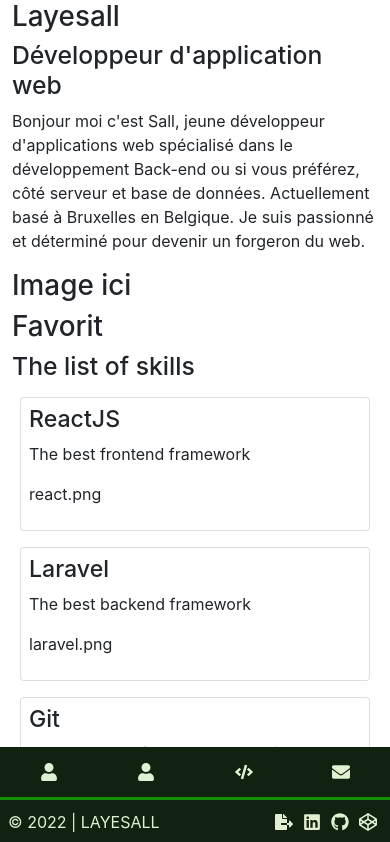
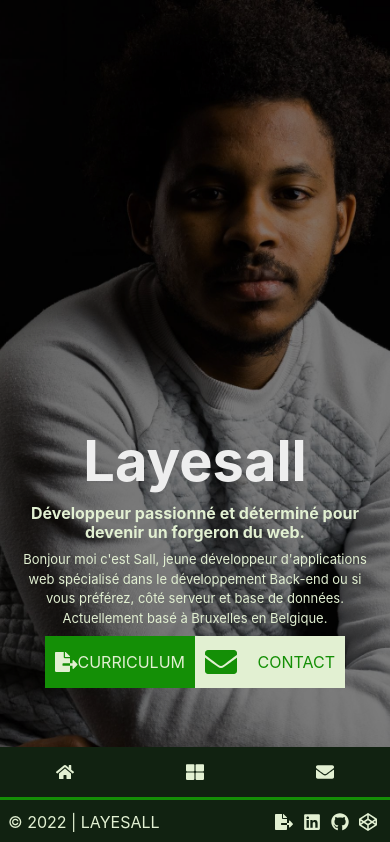
Before and after one commit to layesall/cvitae, a React (Create React App) app: page / in a window 390 px wide. Shown: the top 842 px of the page. Built offline with nearby package versions, Linux system fonts and the light colour scheme.

Commit message:
About Component added, Responsive

```diff
--- /dev/null
+++ b/src/components/About/About.css
@@ -0,0 +1,140 @@
+/*
+---| about-component
+------------------------------
+*/
+.about-component {
+  display: flex;
+  justify-content: space-evenly;
+  align-items: center;
+  background: var(--dark);
+  width: 100%;
+  min-height: calc(100vh - 103px);
+  margin-bottom: 3rem;
+}
+
+.about-image {
+  background: url('../../assets/me/me1.jpg') no-repeat top/cover;
+  filter: brightness(75%);
+  width: 100%;
+  height: 100vh;
+}
+
+.about-item {
+  display: flex;
+  flex-flow: column;
+  justify-content: center;
+  align-items: flex-start;
+  width: 100%;
+  padding: 1rem;
+  color: var(--secondary);
+}
+
+.about-item-title {
+  color: var(--green);
+  font-size: 7rem;
+  font-weight: bolder;
+}
+
+.about-item-subtitle {
+  font-size: 3rem;
+  font-weight: bolder;
+}
+
+.about-item-text {
+  font-size: 1rem;
+  margin: 2rem 0;
+
+}
+
+.btn-curriculum-group {
+  display: flex;
+  margin: .5rem 0;
+}
+
+.btn-curriculum {
+  display: flex;
+  justify-content: space-between;
+  align-items: center;
+  color: var(--secondary);
+  background: var(--green);
+  text-decoration: none;
+  width: 150px;
+  padding: 10px;
+}
+
+.btn-curriculum:hover {
+  color: inherit;
+  opacity: .8;
+  transition: all .2s ease-in-out;
+}
+
+.btn-curriculum:nth-child(2){
+  color: var(--green);
+  background: var(--secondary);
+}
+
+.cv-icon {
+  font-size: 2rem;
+}
+
+.cv-text {
+  display: flex;
+  justify-content: center;
+  align-items: center;
+  text-transform: uppercase;
+}
+
+@media screen and (max-width: 1320px) {
+
+  .about-item-title {
+    font-size: 3.5rem;
+  }
+
+  .about-item-subtitle {
+    font-size: 1.5rem;
+    font-weight: bolder;
+  }
+
+
+}
+
+@media screen and (max-width: 768px) {
+
+  .about-component {
+    position: relative;
+    height: calc(100vh - 100px);
+  }
+
+  .about-image {
+    filter: brightness(50%);
+  }
+
+  .about-item {
+    position: absolute;
+    bottom: 2rem;
+    justify-content: flex-end;
+    align-items: center;
+  }
+
+  .about-item-title {
+    color: var(--light);
+    font-size: 3.5rem;
+  }
+
+  .about-item-subtitle {
+    font-size: 1rem;
+    font-weight: bolder;
+    text-align: center;
+  }
+
+  .about-item-text {
+    font-size: small;
+    text-align: center;
+    margin: 0;
+  }
+
+  .btn-curriculum {
+    font-size: 1rem;
+  }
+
+}
--- /dev/null
+++ b/src/components/About/About.jsx
@@ -0,0 +1,31 @@
+import React from "react";
+import { FaFileExport, FaEnvelope } from "react-icons/fa";
+import "./About.css";
+
+import { AppConfig } from "../../config/AppConfig";
+import curriculum from '../../assets/cv/layesall-cv.pdf';
+
+export default function About() {
+  return (
+    <div id="about" className="about-component">
+      <div className="about-image"></div>
+      <div className="about-item">
+        <h1 className="about-item-title">{AppConfig("app").app_name}</h1>
+        <h2 className="about-item-subtitle">
+          {AppConfig("app").app_shortname}
+        </h2>
+        <p className="about-item-text">{AppConfig("app").app_descriptions}</p>
+        <div className="btn-curriculum-group">
+        <a href={curriculum} title="Mon Curriculum Vitae" className="btn-curriculum">
+          <FaFileExport className="cv-icon" />
+          <span className="cv-text">Curriculum</span>
+        </a>
+        <a href="#contact" title="Me contacter" className="btn-curriculum">
+          <FaEnvelope className="cv-icon" />
+          <span className="cv-text">Contact</span>
+        </a>
+        </div>
+      </div>
+    </div>
+  );
+}
--- a/src/components/Footer/Footer.jsx
+++ b/src/components/Footer/Footer.jsx
@@ -1,9 +1,8 @@
 import React from "react";
 import { Link } from "react-router-dom";
 import {
-  FaUser,
-  FaCode,
-  FaTools,
+  FaHome,
+  FaThLarge,
   FaEnvelope,
   FaFileExport,
   FaLinkedin,
@@ -18,16 +17,12 @@
     <footer className="footer-component">
       <div className="footer-top">
         <div className="ft-nav-group">
-          <a href="/" className="ft-nav-link" title="Layesall">
-            <FaUser className="ft-nav-icon" />
+          <a href="#about" className="ft-nav-link" title="Layesall">
+            <FaHome className="ft-nav-icon" />
             <span className="ft-nav-text">Layesall</span>
           </a>
-          <a href="#about" className="ft-nav-link" title="Layesall">
-            <FaUser className="ft-nav-icon" />
-            <span className="ft-nav-text">Skills</span>
-          </a>
-          <a href="#portfolio" className="ft-nav-link" title="Realisations">
-            <FaCode className="ft-nav-icon" />
+          <a href="#realizations" className="ft-nav-link" title="Realisations">
+            <FaThLarge className="ft-nav-icon" />
             <span className="ft-nav-text">Réalisations</span>
           </a>
           <a href="#contact" className="ft-nav-link" title="Contact">
--- a/src/components/Welcome/Welcome.jsx
+++ b/src/components/Welcome/Welcome.jsx
@@ -4,45 +4,14 @@
 
 import { AppConfig } from "../../config/AppConfig";
 import Footer from "../Footer/Footer";
+import About from "../About/About";
 
 export default function Welcome() {
   return (
     <>
-      <div id="about" className="welcome-component">
-        <Container>
-          <Row>
-            <Col md={8}>
-              <Row>
-                <Col>
-                  <h1> {AppConfig("app").app_name} </h1>
-                  <h2> {AppConfig("app").app_shortname} </h2>
-                  <p> {AppConfig("app").app_descriptions} </p>
-                </Col>
-              </Row>
-            </Col>
-            <Col md={4}>
-              {" "}
-              <h1>Image ici</h1>{" "}
-            </Col>
-          </Row>
-          <Row>
-            <Col md={4}>
-              <h1> {AppConfig("skills").title} </h1>
-              <h2> {AppConfig("skills").descriptions} </h2>
-            </Col>
-            {AppConfig("skills").technologies.map((tech, tid) => (
-              <Col md={4}>
-                <div className="card m-2 p-2" key={tid}>
-                  <h3> {tech.techno_name} </h3>
-                  <p> {tech.techno_descriptions} </p>
-                  <p> {tech.techno_image} </p>
-                </div>
-              </Col>
-            ))}
-          </Row>
-        </Container>
-      </div>
-      <div id="portfolio" className="welcome-component">
+      <About />
+
+      <div id="realizations" className="welcome-component">
         <Container>
           <Row>
             <Col>
--- a/src/config/config.json
+++ b/src/config/config.json
@@ -1,8 +1,8 @@
 {
   "applications": {
     "app_name": "Layesall",
-    "app_shortname": "Développeur d'application web",
-    "app_descriptions": "Bonjour moi c'est Sall, jeune développeur d'applications web spécialisé dans le développement Back-end ou si vous préférez, côté serveur et base de données. Actuellement basé à Bruxelles en Belgique. Je suis passionné et déterminé pour devenir un forgeron du web.",
+    "app_shortname": "Développeur passionné et déterminé pour devenir un forgeron du web.",
+    "app_descriptions": "Bonjour moi c'est Sall, jeune développeur d'applications web spécialisé dans le développement Back-end ou si vous préférez, côté serveur et base de données. Actuellement basé à Bruxelles en Belgique.",
     "app_copyright": "2022 | Layesall"
   },
   "curriculum": {
```
Also changed, not shown: 1 other file (tests, documents, lock files or other folders).
